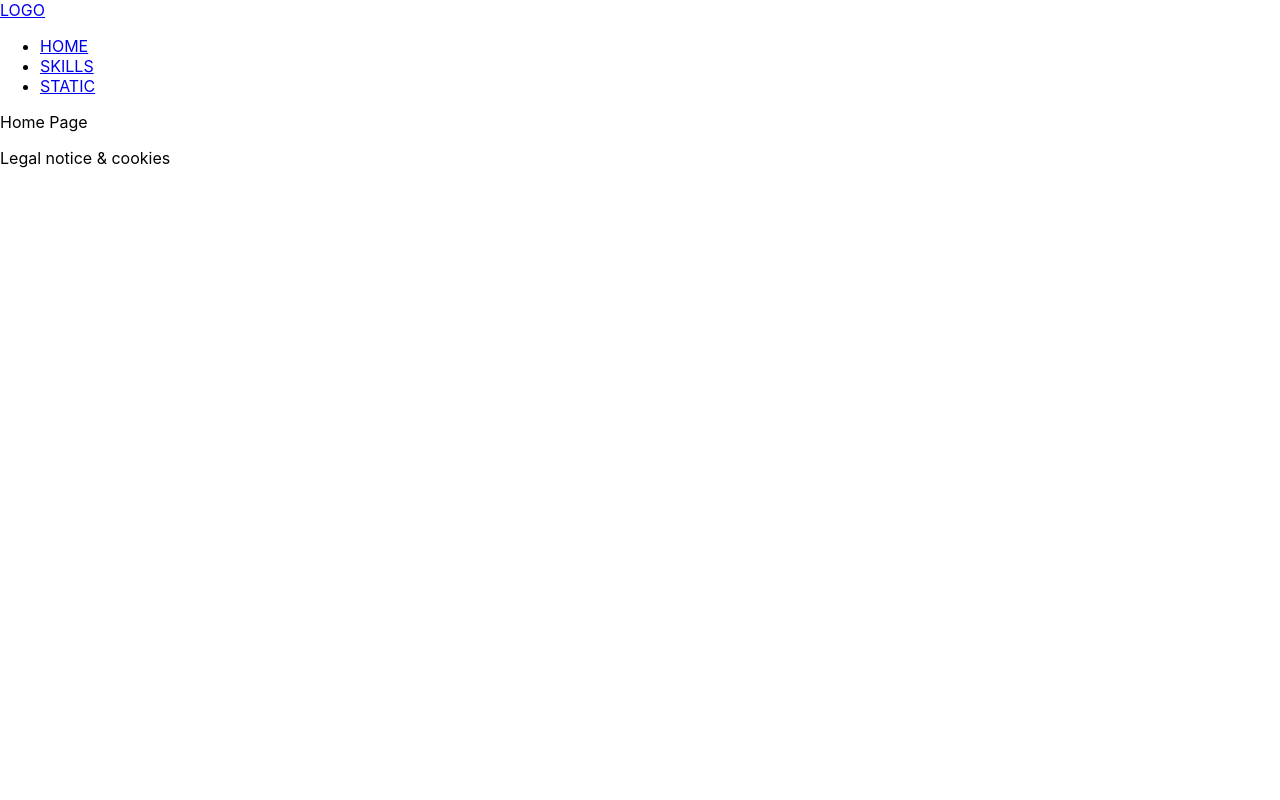
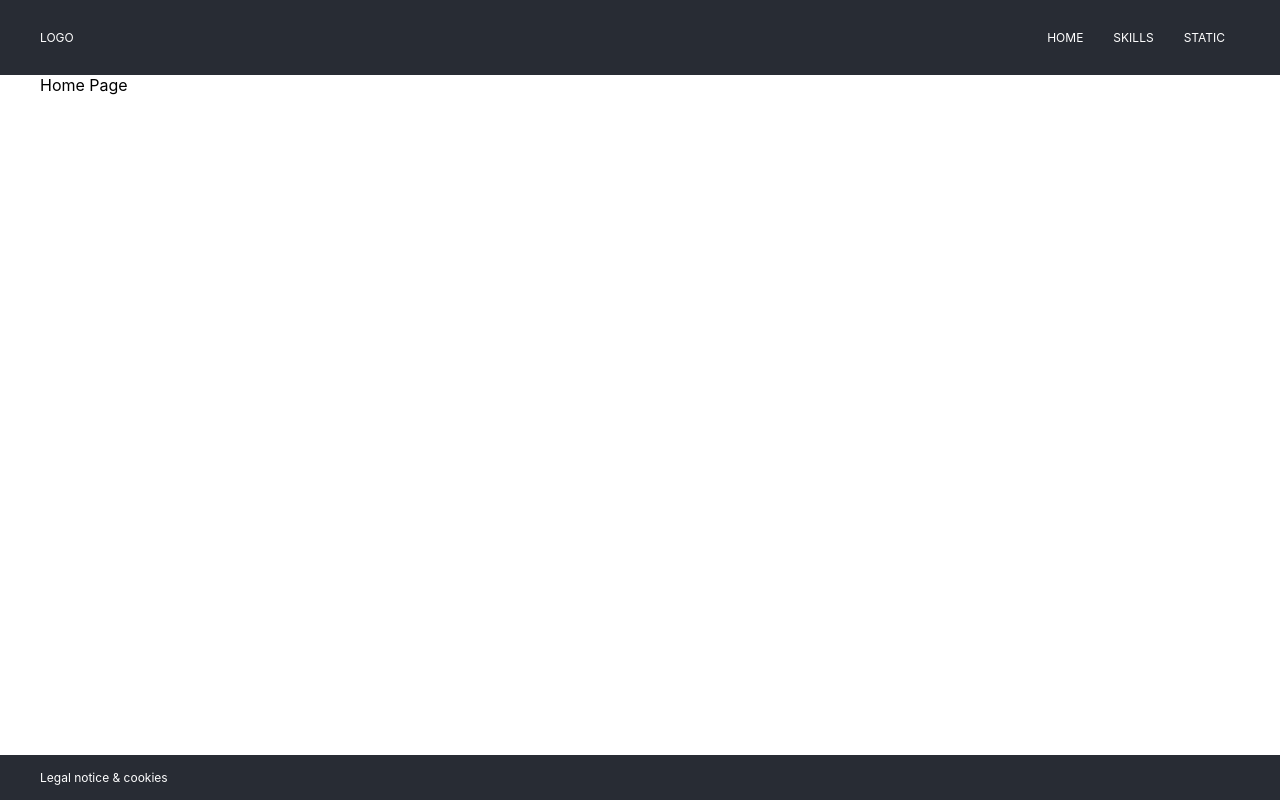
Before and after one commit to dunjamarc/candidate-skills, a React (Create React App) app: page / in a window 1280 px wide. Built offline with nearby package versions, Linux system fonts and the light colour scheme.

Commit message:
Style header

```diff
--- a/src/style/css/style.css
+++ b/src/style/css/style.css
@@ -1,16 +1,57 @@
-.App {
-  text-align: center;
+* {
+  box-sizing: border-box;
+  margin: 0;
+  padding: 0;
 }
 
-.App-header {
-  background-color: #282c34;
-  min-height: 100vh;
+html {
+  width: 100%;
+  height: 100%;
+}
+
+body {
+  min-height: 100%;
+  width: 100%;
+}
+
+#root {
   display: flex;
   flex-direction: column;
+  height: 100vh;
+}
+
+.container {
+  max-width: 1200px;
+  margin: 0 auto;
+}
+
+.main {
+  flex-grow: 1;
+}
+
+header,
+footer {
+  background-color: #282c34;
+  padding: 15px;
+  font-size: 12px;
+  color: #fff;
+}
+header li,
+footer li {
+  list-style-type: none;
+  display: inline-block;
+  padding: 15px;
+}
+header a,
+footer a {
+  color: #fff;
+  text-decoration: none;
+}
+
+header .nav-wrapper {
+  display: flex;
+  justify-content: space-between;
   align-items: center;
-  justify-content: center;
-  font-size: calc(10px + 2vmin);
-  color: white;
 }
 
 /*# sourceMappingURL=style.css.map */
--- a/src/style/scss/style.scss
+++ b/src/style/scss/style.scss
@@ -1,14 +1,61 @@
-.App {
-    text-align: center;
-  }
+$white: #fff;
+$navy: #282c34;
 
-  .App-header {
-    background-color: #282c34;
-    min-height: 100vh;
-    display: flex;
-    flex-direction: column;
-    align-items: center;
-    justify-content: center;
-    font-size: calc(10px + 2vmin);
-    color: white;
-  }
+* {
+	box-sizing: border-box;
+	margin: 0;
+	padding: 0;
+}
+
+html {
+	width: 100%;
+	height: 100%;
+}
+
+body {
+	min-height: 100%;
+	width: 100%;
+}
+
+#root {
+	display: flex;
+	flex-direction: column;
+	height: 100vh;
+}
+
+.container {
+	max-width: 1200px;
+	margin: 0 auto;
+}
+
+.main {
+	flex-grow: 1;
+}
+
+header,
+footer {
+    background-color: $navy;
+    padding: 15px;
+	font-size: 12px;
+	color: $white;
+
+	li {
+		list-style-type: none;
+		display: inline-block;
+		padding: 15px;
+	}
+
+	a {
+		color: $white;
+		text-decoration: none;
+	}
+}
+
+header {
+
+	.nav-wrapper {
+		display: flex;
+		justify-content: space-between;
+		align-items: center;
+	}
+}
```
Also changed, not shown: 1 other file (tests, documents, lock files or other folders).
